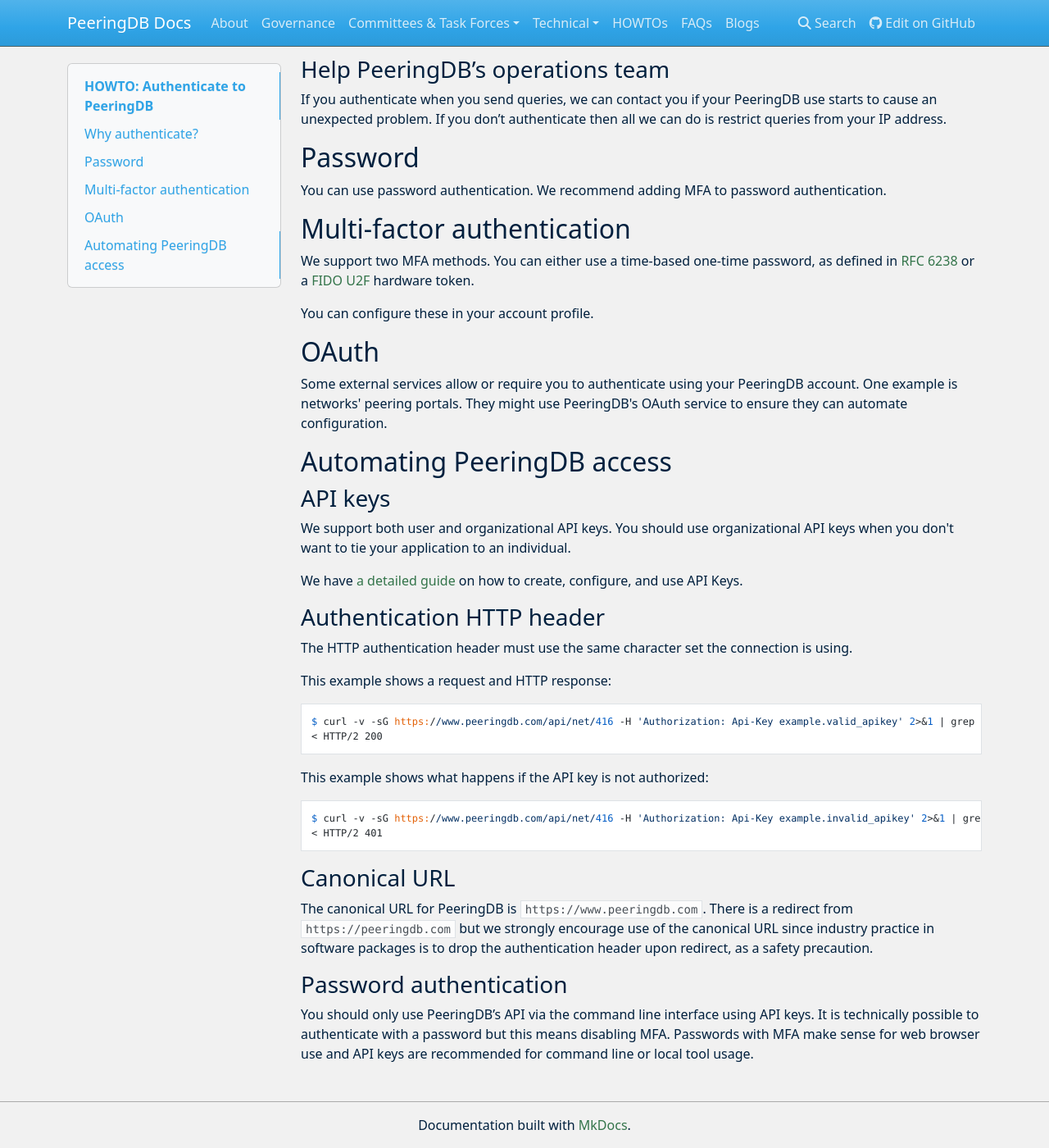
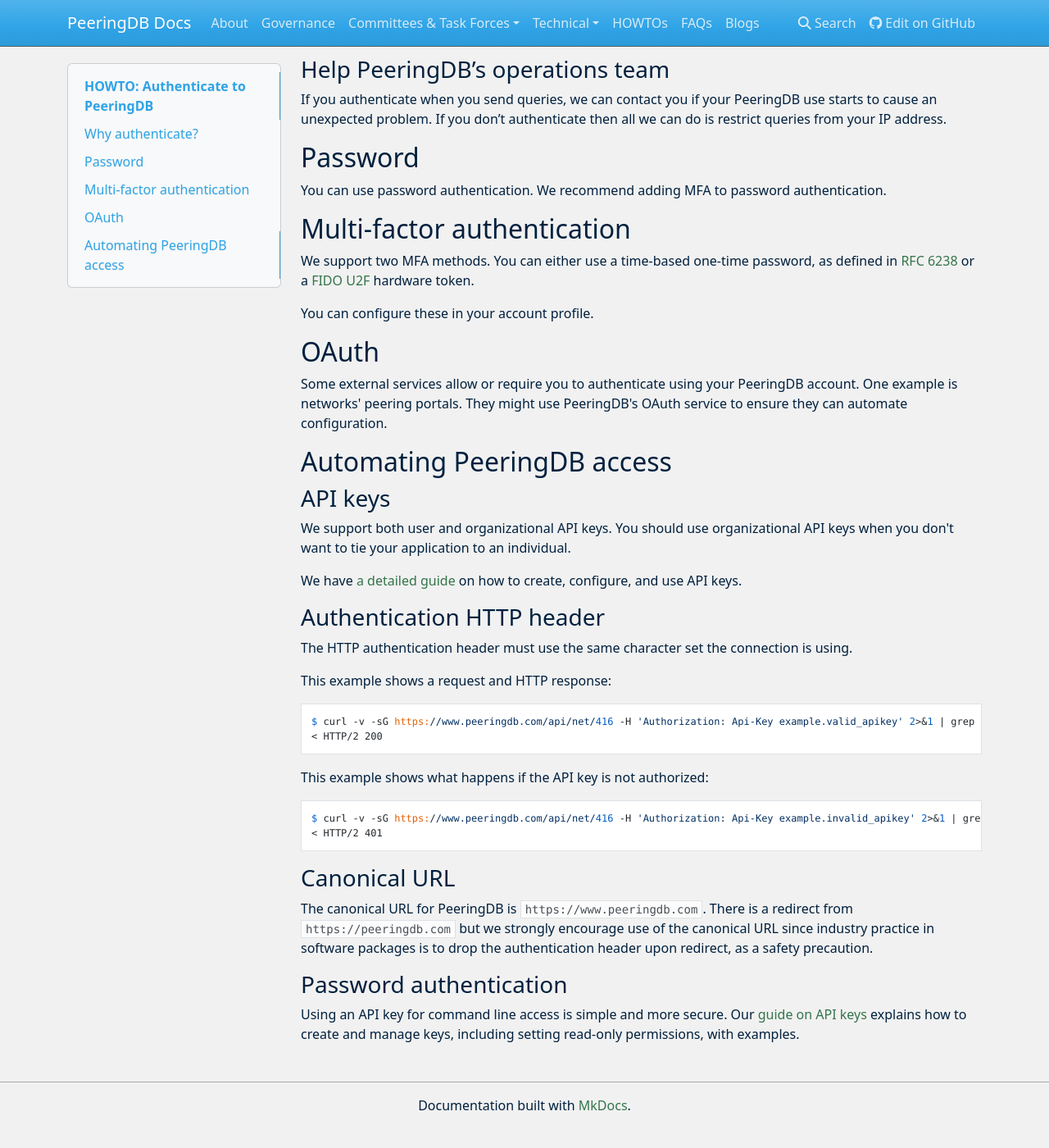
Before and after one commit to peeringdb/docs, an MkDocs documentation site: the page built from docs/howto/authenticate.md, in a window 1280 px wide and 1400 px high, scrolled down 583 px. Shown: the whole window at 82% size. Built offline with MkDocs 1.6.1, drawn with Linux system fonts in a browser that asks for light colours; nearby versions of some CDN libraries; after the commit the page ends 1959 px from its top, so only the background shows below that.

Commit message:
HOWTO updates/corrections.

```diff
--- a/docs/howto/authenticate.md
+++ b/docs/howto/authenticate.md
@@ -16,7 +16,7 @@
 
 ### Higher query limits
 
-Authenticated users get four times as many API queries each minute. They are also able to repeat an API query more frequently without being throttled.
+Authenticated users are allowed more frequent API queries. They are also able to repeat an identical API query more frequently without being throttled.
 
 ### Help PeeringDB’s operations team
 
@@ -42,7 +42,7 @@
 
 We support both user and organizational API keys. You should use organizational API keys when you don't want to tie your application to an individual.
 
-We have [a detailed guide](/howto/api_keys/) on how to create, configure, and use API Keys.
+We have [a detailed guide](/howto/api_keys/) on how to create, configure, and use API keys.
 
 ### Authentication HTTP header
 
@@ -68,4 +68,4 @@
 
 ### Password authentication
 
-You should only use PeeringDB’s API via the command line interface using API keys. It is technically possible to authenticate with a password but this means disabling MFA. Passwords with MFA make sense for web browser use and API keys are recommended for command line or local tool usage.
+Using an API key for command line access is simple and more secure. Our [guide on API keys](/howto/api_keys/) explains how to create and manage keys, including setting read-only permissions, with examples.
```
Also changed, not shown: docs/howto/work_within_peeringdbs_query_limits.md (+3 -1 lines).
